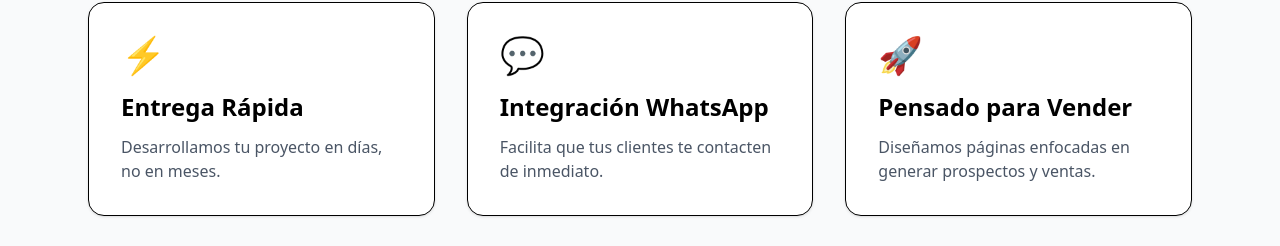
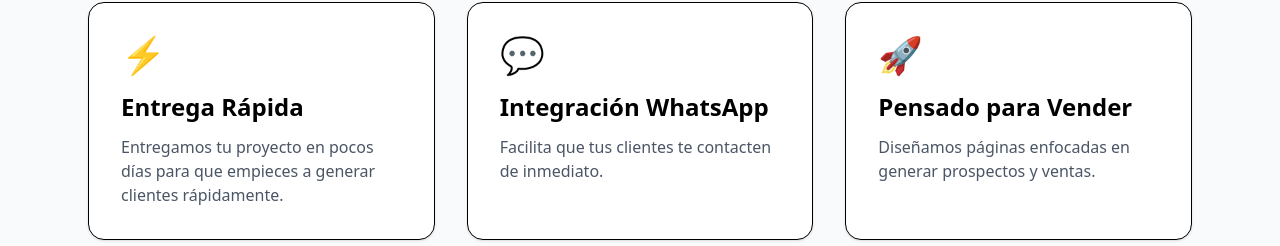
Before and after one commit to RuloTM/prattz-web-template, a Next.js app: page / in a window 1280 px wide. Shown: the part 3725-3971 px from the top of the page. Built offline with nearby package versions, Linux system fonts and the light colour scheme.

Commit message:
Finaliza landing Prattz Labs

```diff
--- a/src/app/page.tsx
+++ b/src/app/page.tsx
@@ -475,7 +475,7 @@ ${mensaje}`;
         </h3>
 
         <p className="text-gray-600">
-          Desarrollamos tu proyecto en días, no en meses.
+          Entregamos tu proyecto en pocos días para que empieces a generar clientes rápidamente.
         </p>
       </div>
 
```
